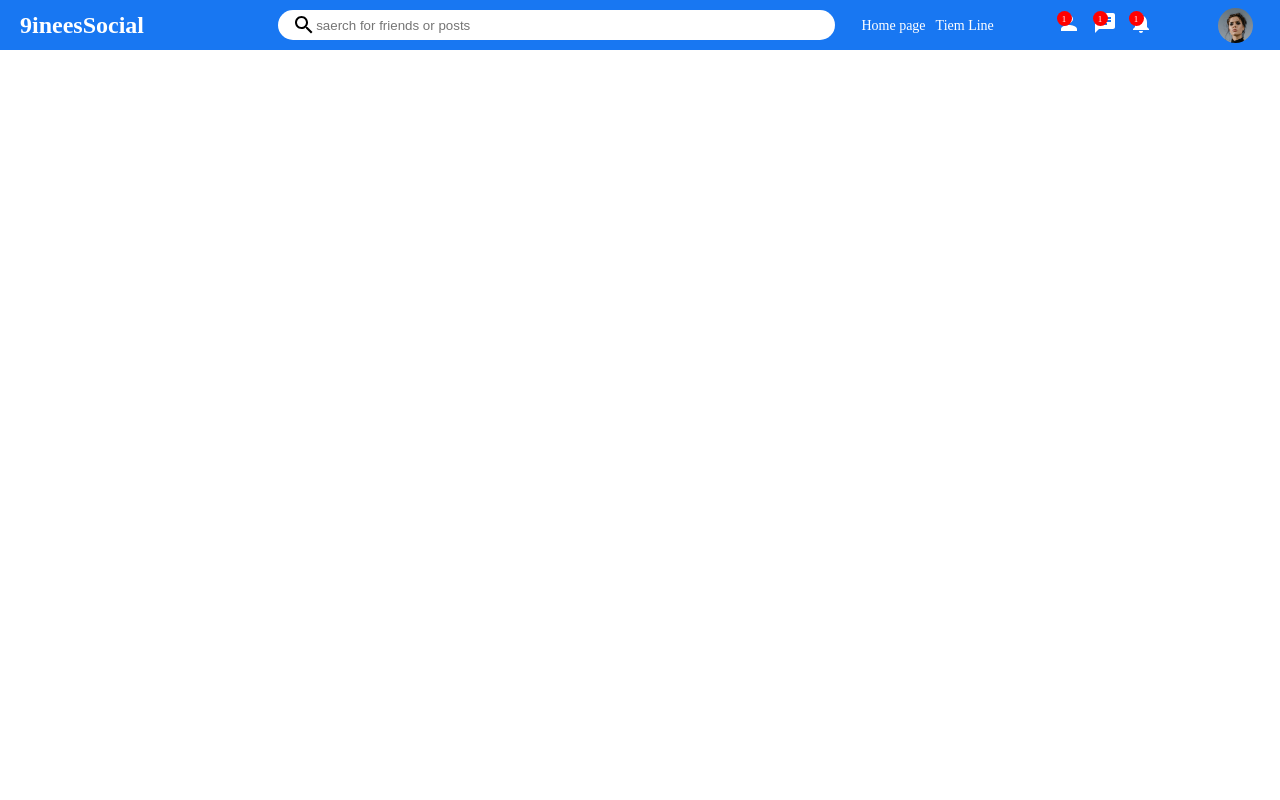
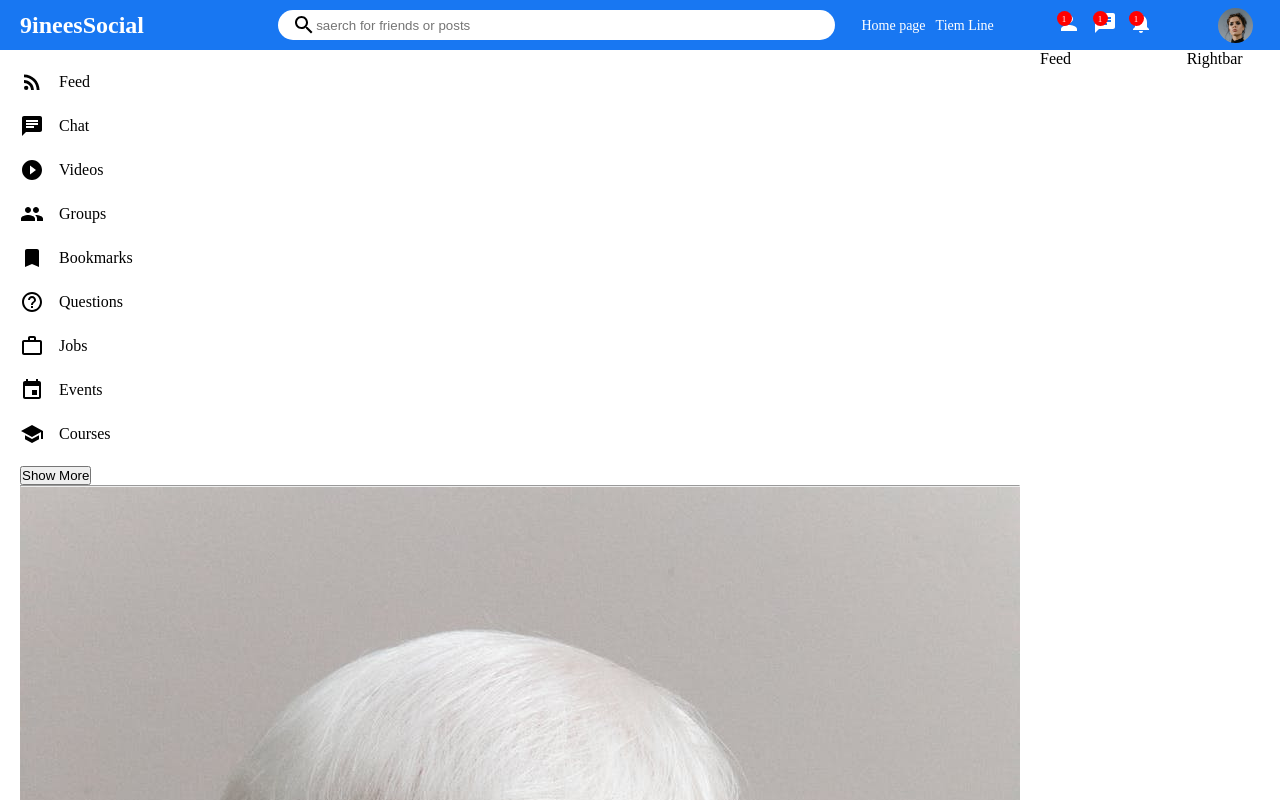
Before and after one commit to witehound/socialapp-client, a React (Create React App) app: page / in a window 1280 px wide. Shown: the top 800 px of the page. Built offline with nearby package versions, Linux system fonts and the light colour scheme.

Commit message:
Sidebar component build in progress

```diff
--- /dev/null
+++ b/src/components/feed/Feed.css
@@ -0,0 +1,3 @@
+.feed-div{
+    flex: 5.5;
+}
--- /dev/null
+++ b/src/components/feed/Feed.jsx
@@ -0,0 +1,11 @@
+import './Feed.css'
+
+function Feed() {
+  return (
+    <div className='feed-div'>
+      Feed
+    </div>
+  )
+}
+
+export default Feed
--- /dev/null
+++ b/src/components/rightbar/Rightbar.css
@@ -0,0 +1,3 @@
+.rightbar-div{
+    flex: 3.5;
+}
--- /dev/null
+++ b/src/components/rightbar/Rightbar.js
@@ -0,0 +1,11 @@
+import './Rightbar.css'
+
+function Rightbar() {
+  return (
+    <div className='rightbar-div'>
+      Rightbar
+    </div>
+  )
+}
+
+export default Rightbar
--- /dev/null
+++ b/src/components/sidebar/Sidebar.css
@@ -0,0 +1,24 @@
+.sidebar-div{
+    flex: 3;
+    height: 100%;
+}
+
+.sidebar-wrap{
+    padding: 20px;
+}
+
+.sidbar-list-items{
+    padding: 0;
+    margin: 0;
+    list-style: none;
+}
+
+.sidebar-list-item{
+    display: flex;
+    align-items: center;
+    margin-bottom: 20px;
+}
+
+.sidebar-icon{
+    margin-right: 15px ;
+}
--- /dev/null
+++ b/src/components/sidebar/Sidebar.js
@@ -0,0 +1,62 @@
+import './Sidebar.css'
+import { RssFeed, Event, School, WorkOutline, HelpOutline, Bookmark, Group
+,PlayCircleFilledOutlined, Chat } from '@material-ui/icons'
+
+function Sidebar() {
+  return (
+    <div className='sidebar-div'>
+      <div className="sidebar-wrap">
+        <ul className="sidbar-list-items">
+          <li className="sidebar-list-item">
+            <RssFeed  className='sidebar-icon'/>
+            <span className="sidebar-list-item-text">Feed</span>
+          </li>
+          <li className="sidebar-list-item">
+            <Chat  className='sidebar-icon'/>
+            <span className="sidebar-list-item-text">Chat</span>
+          </li>
+          <li className="sidebar-list-item">
+            <PlayCircleFilledOutlined className='sidebar-icon'/>
+            <span className="sidebar-list-item-text">Videos</span>
+          </li>
+          <li className="sidebar-list-item">
+            <Group  className='sidebar-icon'/>
+            <span className="sidebar-list-item-text">Groups</span>
+          </li>
+          <li className="sidebar-list-item">
+            <Bookmark  className='sidebar-icon'/>
+            <span className="sidebar-list-item-text">Bookmarks</span>
+          </li>
+          <li className="sidebar-list-item">
+            <HelpOutline  className='sidebar-icon'/>
+            <span className="sidebar-list-item-text">Questions</span>
+          </li>
+          <li className="sidebar-list-item">
+            <WorkOutline  className='sidebar-icon'/>
+            <span className="sidebar-list-item-text">Jobs</span>
+          </li>
+          <li className="sidebar-list-item">
+            <Event  className='sidebar-icon'/>
+            <span className="sidebar-list-item-text">Events</span>
+          </li>
+          <li className="sidebar-list-item">
+            <School className='sidebar-icon'/>
+            <span className="sidebar-list-item-text">Courses</span>
+          </li>
+        </ul>
+        <button className="side-bar-button">
+          Show More
+        </button>
+        <hr className="side-bar-hr" />
+        <ul className="side-bar-friendlist">
+          <li className="side-bar-friend">
+            <img src="/assets/person/2.jpeg" alt="" className="siderbar-friend-img" />
+            <span className='sidebar-friend-name'> jane doe </span>
+          </li>
+        </ul>
+      </div>
+    </div>
+  )
+}
+
+export default Sidebar
--- a/src/pages/Home/Home.css
+++ b/src/pages/Home/Home.css
@@ -0,0 +1,8 @@
+.home-div{
+    height: 100vh;
+}
+.home-container{
+    display: flex;
+    width: 100%;
+    height: 100%;
+}
--- a/src/pages/Home/Home.js
+++ b/src/pages/Home/Home.js
@@ -1,10 +1,18 @@
+import './Home.css'
 import Topbar from '../../components/topbar/Topbar'
-
+import Sidebar from '../../components/sidebar/Sidebar'
+import Feed from '../../components/feed/Feed'
+import Rightbar from '../../components/rightbar/Rightbar'
 
 function Home() {
   return (
     <div className='home-div'>
       <Topbar />
+      <div className="home-container">
+        <Sidebar/>
+        <Feed/>
+        <Rightbar/>
+      </div>
     </div>
   )
 }
```
